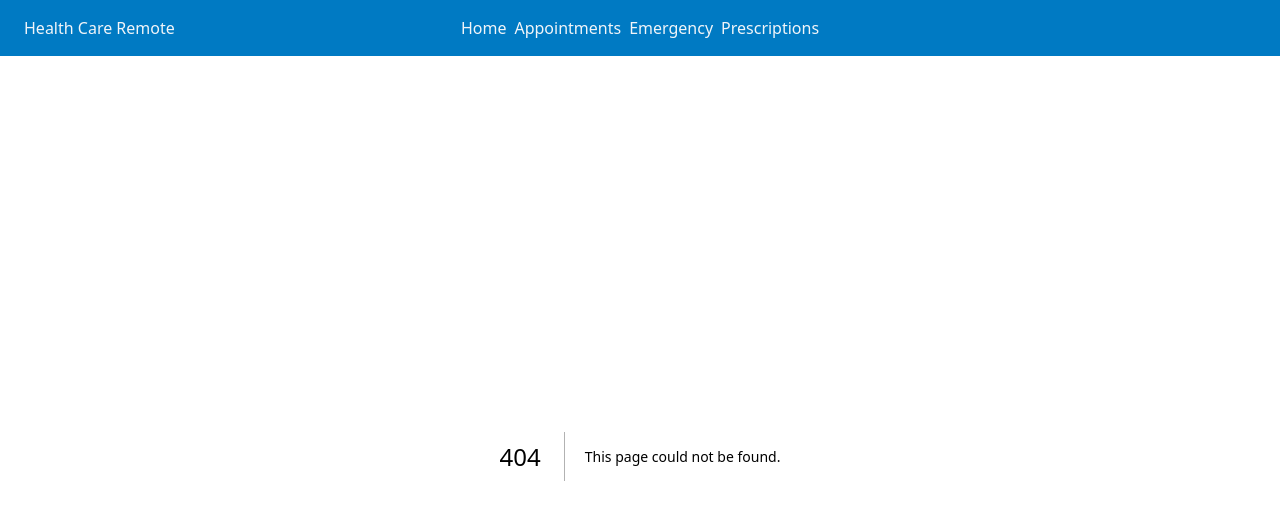
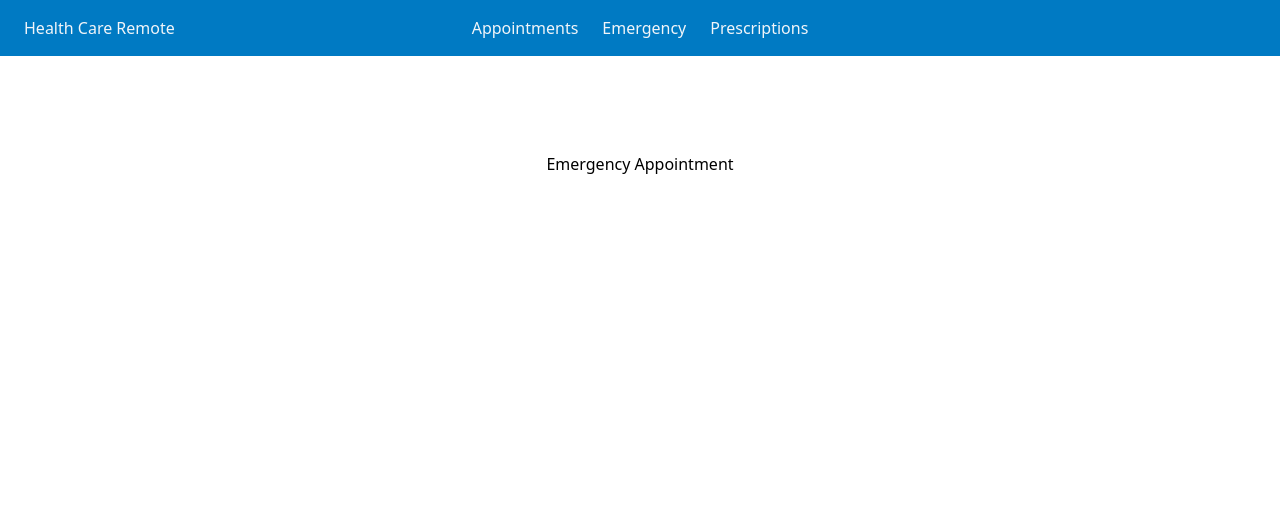
Before and after one commit to nicholasthiago/health-care-remote, a Next.js app: page /emergency in a window 1280 px wide. Before the commit this address had no page. Shown: the top 520 px of the page. Built offline with nearby package versions, Linux system fonts and the light colour scheme.

Commit message:
added : navbar component | added : emergency, prescription pages
Signed-off-by: Nicholas Thiago Xavier Costa <nicholasxavis23@gmail.com>

```diff
--- a/src/components/navbar.jsx
+++ b/src/components/navbar.jsx
@@ -5,15 +5,17 @@ import style from 'styles/style'
 const Navbar = () => {
 	return (
 		<nav className={ style.nav + ' px-6 py-4 bg-hcblue text-slate-100 font-medium'} >
-			<h1 className={'flex-1'}> {'Health Care Remote'} </h1>
 
-			<div className={'flex flex-auto gap-2'}>
-				<Link className={ style.link } href={'/'}> {'Home'} </Link>
+			<Link className={'flex-1'} href={'/'}> {'Health Care Remote'} </Link>
 
+			<div className={'flex flex-auto gap-6'}>
+
+				{/* <Link className={ style.link } href={'/'}> {'Home'} </Link> */}
 				<Link className={ style.link } href={'/appointments'	}> {'Appointments'	} </Link>
 				<Link className={ style.link } href={'/emergency'		}> {'Emergency'		} </Link>
 				<Link className={ style.link } href={'/prescriptions'	}> {'Prescriptions'	} </Link>
 			</div>
+
 		</nav>
 	)
 };
--- /dev/null
+++ b/src/pages/emergency.jsx
@@ -0,0 +1,11 @@
+// Page : Home
+
+const Emergency = () => {
+	return (
+		<div className="flex min-h-screen flex-col items-center justify-between p-24">
+			<h1> Emergency Appointment </h1>
+		</div>
+	)
+};
+
+export default Emergency
--- /dev/null
+++ b/src/pages/prescriptions.jsx
@@ -0,0 +1,11 @@
+// Page : Home
+
+const Prescriptions = () => {
+	return (
+		<div className="flex min-h-screen flex-col items-center justify-between p-24">
+			<h1> View Prescriptions </h1>
+		</div>
+	)
+};
+
+export default Prescriptions
```
